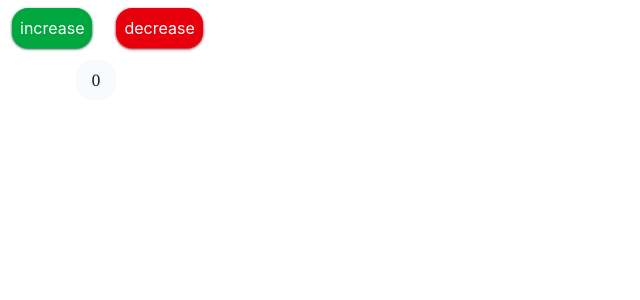
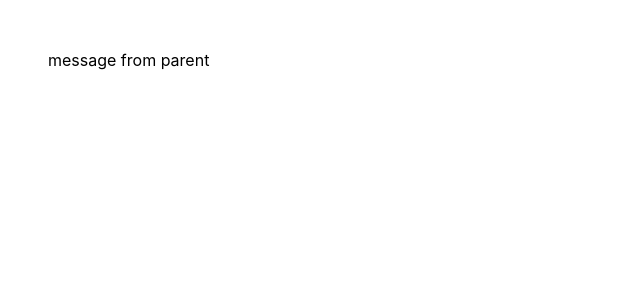
Before and after one commit to yasamanalizadeh2003/vue-train, a Vue app: page / in a window 1280 px wide. Shown: the top 300 px of the page, without its empty margins (0-640 px from the left). Built offline with nearby package versions, Linux system fonts and the light colour scheme.

Commit message:
Add props for parent-to-child data passing

```diff
--- a/src/App.vue
+++ b/src/App.vue
@@ -179,7 +179,7 @@ watchEffect(()=>{
   <button @click="numbers.push(numbers.length + 1)">click to add number</button>
 </template> -->
 
-<script setup>
+<!-- <script setup>
 import useCounter from './usecounter'
 
 const { count, increase, decrease } = useCounter()
@@ -190,4 +190,13 @@ const { count, increase, decrease } = useCounter()
   <button class="bg-green-600 shadow-sm shadow-green-800 text-white hover:bg-green-700 transition p-2 rounded-2xl mx-3 mt-2" @click="increase">increase</button>
   <button class="bg-red-600 shadow-sm shadow-red-800 text-white hover:bg-red-700 transition p-2 rounded-2xl mx-3 mt-2" @click="decrease">decrease</button>
    <p class="font-serif my-3 ml-19 text-gray-800 bg-gray-50 w-10 text-center rounded-2xl p-2">{{ count }}</p>
+</template> -->
+
+<template>
+<Parent/>
 </template>
+
+<script setup>
+import Parent from './parent.vue';
+
+</script>
--- /dev/null
+++ b/src/Child.vue
@@ -0,0 +1,7 @@
+<script setup>
+defineProps(['m'])
+</script>
+
+<template>
+  <p class="m-12">{{ m }}</p>
+</template>
--- /dev/null
+++ b/src/Parent.vue
@@ -0,0 +1,10 @@
+<script setup>
+import { ref } from 'vue';
+import Child from './child.vue';
+
+const message=ref("message from parent")
+</script>
+
+<template>
+<Child v-bind:m="message"/>
+</template>
```
